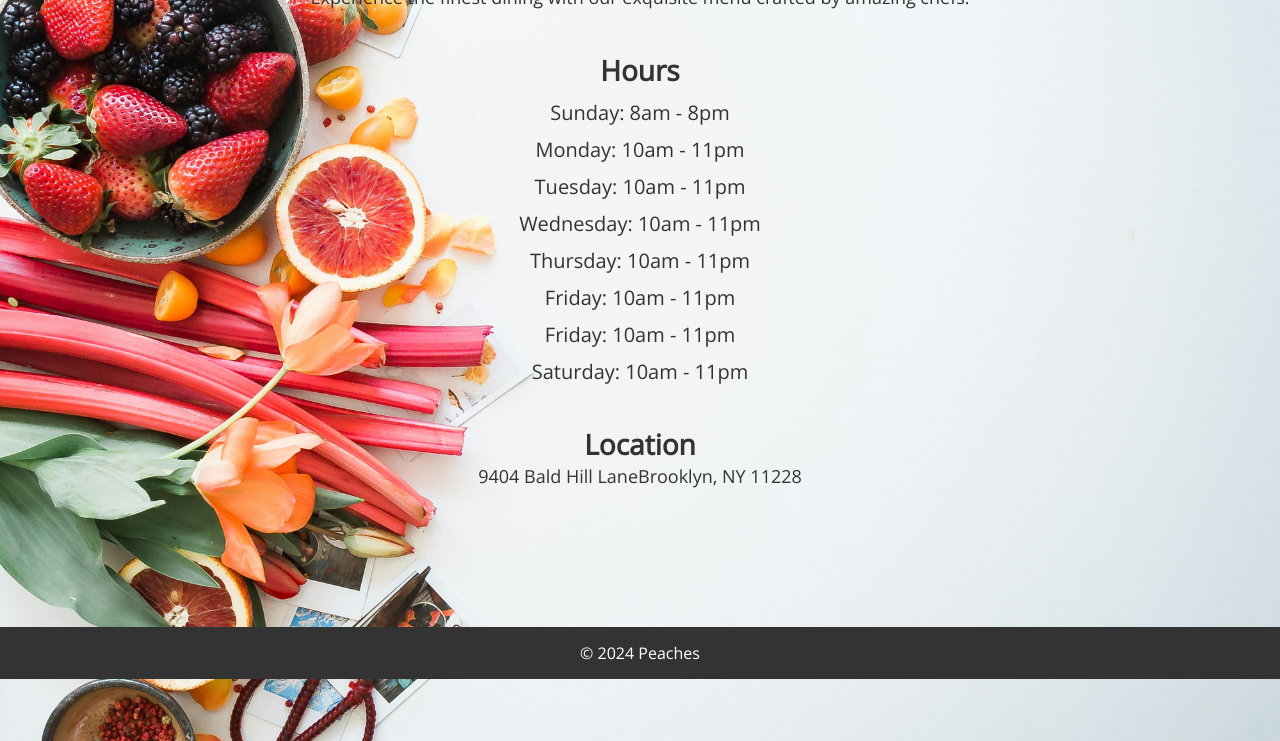
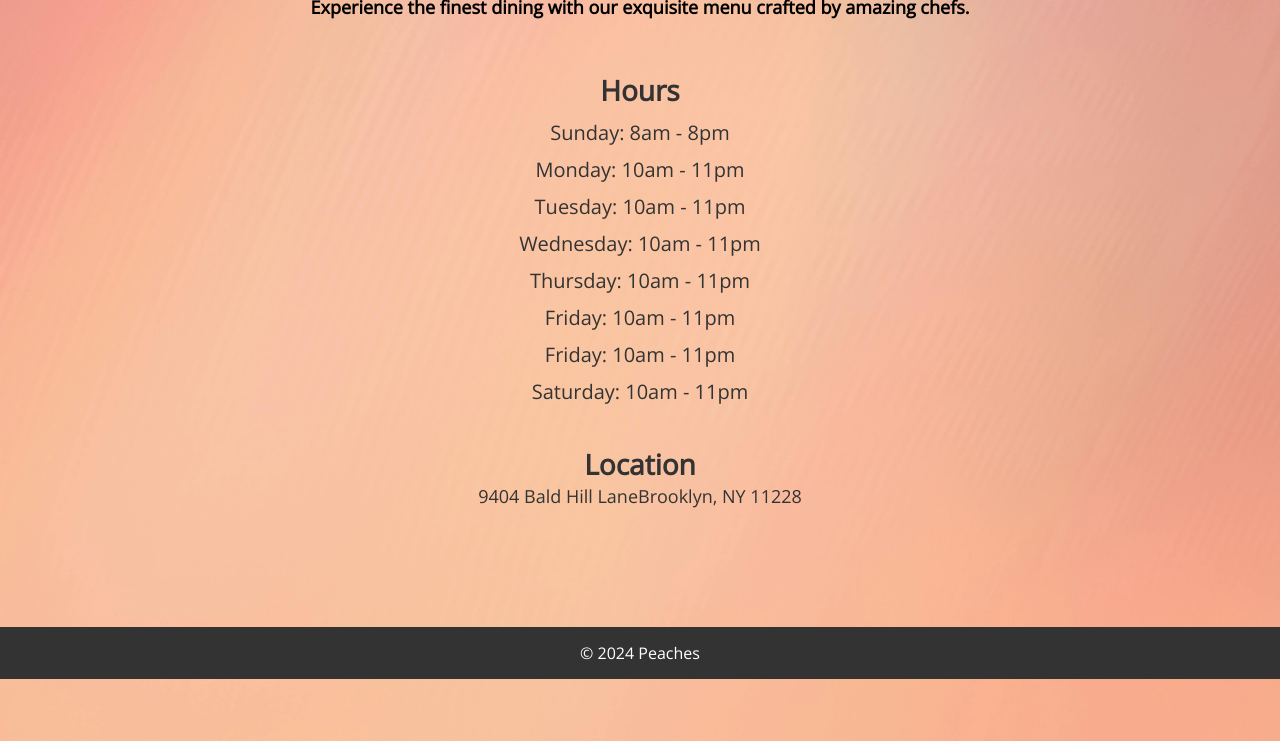
Before and after one commit to daliduraku/js-restaurant-page, a website built with webpack: page src/template.html in a window 1280 px wide. Shown: the part 121-862 px from the top of the page. Built offline with nearby package versions, Linux system fonts and the light colour scheme.

Commit message:
changed the background of the home page

```diff
--- a/src/styles.css
+++ b/src/styles.css
@@ -55,7 +55,7 @@ main {
 }
 
 .main-background {
-    background-image: url("../images/restaurant-home-page.jpg");
+    background-image: url("../images/peaches.jpg");
     background-size: cover;
     background-position: center;
     background-repeat: no-repeat;
@@ -72,6 +72,13 @@ main h2 {
 main p {
     font-size: 18px;
     line-height: 1.5;
+}
+
+.summary {
+    padding: 10px;
+    text-decoration: solid;
+    color: black;
+    font-weight: 900;
 }
 
 /* menu content*/
```
Also changed, not shown: images/peaches.jpg (added).
